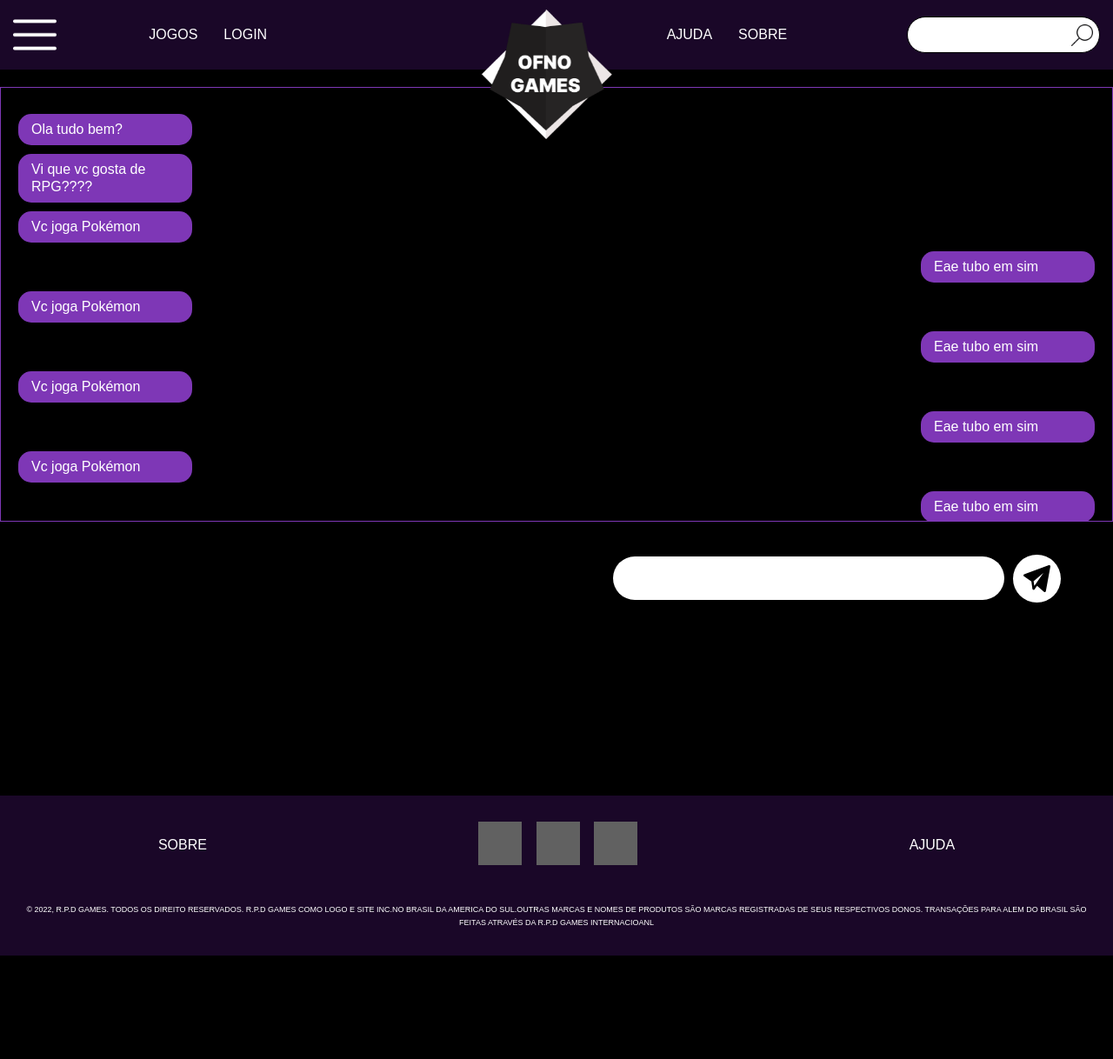
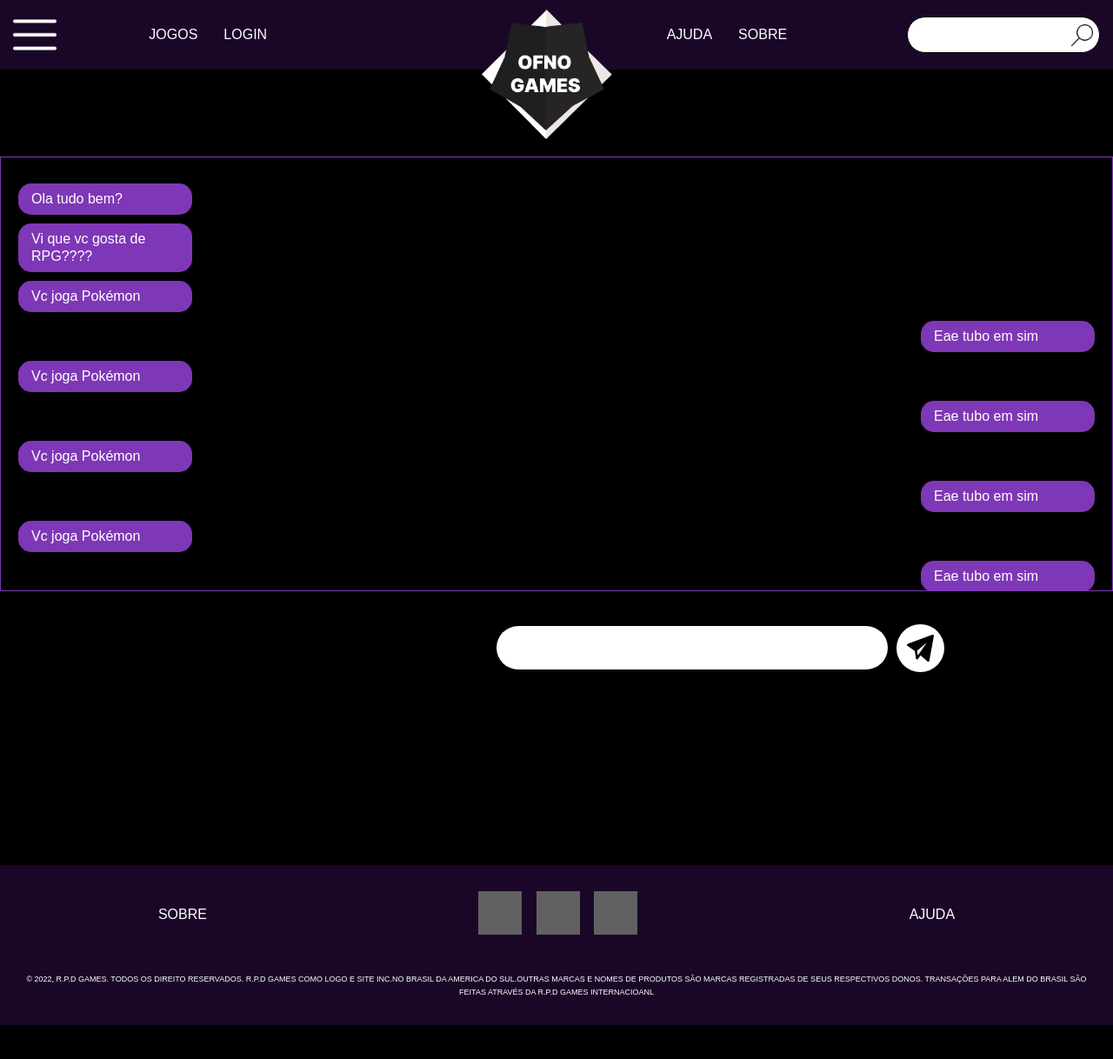
Before and after one commit to RiCharde16/TCC_Etec, a PHP site: template View/chat_pagina.html in a window 1280 px wide. Shown: the top 1218 px of the page at 87% size. Run offline with PHP 8.4, Linux system fonts and the light colour scheme; the template is opened without the code that fills it, so the values that code supplies are empty.

Commit message:
Versão final do site

```diff
--- a/Model/PHP/listagem_jogos.php
+++ b/Model/PHP/listagem_jogos.php
@@ -8,7 +8,7 @@
         <link rel="shortcut icon" href="/TCC_OFNOGAMES/View/img/Logo_OFNOGAMES.png" type="image/x-icon">
         <!-- <link rel="stylesheet" href="../CSS/tabela.css"/> -->
         <link rel="stylesheet" href="/TCC_OFNOGAMES/View/CSS/menu_style.css">
-        <link rel="stylesheet" href="/TCC_OFNOGAMES//View/CSS/style.css" type="text/css">
+        <!-- <link rel="stylesheet" href="/TCC_OFNOGAMES//View/CSS/style.css" type="text/css"> -->
         <script src="/TCC_OFNOGAMES//View/src/components/cardJogo.js" defer></script>
         <script src="/TCC_OFNOGAMES/View/src/components/Header.js" defer></script>
         <script src="/TCC_OFNOGAMES/View/src/components/Menu.js" defer></script>
@@ -27,6 +27,7 @@
                 display: grid;
                 padding: 0px 106px;
                 grid-template-columns: auto auto auto auto;
+
             }
             .jogo{
                 cursor: pointer;
--- a/View/CSS/chat_style.css
+++ b/View/CSS/chat_style.css
@@ -4,8 +4,8 @@
     width: 100%;
     height: 500px;
     overflow-y: scroll;
-    background-color: none;
-    margin: 0px 0px 15px 0px;
+    background-color: #000;
+    margin: 100px 0px 15px 0px;
     border: 1px solid #7E37B6;
 }
 /* Estilização do scrool do chat */
@@ -68,9 +68,11 @@
     margin: 0px 0px 0px auto;
 }
 #areaM{
+    position: relative;
+    right: 105px;
     width: 100%;
     height: 100px;
-    padding: 0px 50px;
+    padding: 0px 79px;
     display: flex;
     align-items: center;
 }
--- a/View/CSS/pagina_jogo.css
+++ b/View/CSS/pagina_jogo.css
@@ -10,9 +10,12 @@ iframe{
     height: 900px;
     /* scroll-margin-left: none; */
 }
+
 body{
     background-color: #000;
     color: #fff;
+    background-image: url(/TCC_OFNOGAMES/View/img/simbolos.svg);
+    background-position: center;
 }
 .scroll-escondido{
     width: 880px;
--- a/View/CSS/style.css
+++ b/View/CSS/style.css
@@ -7,6 +7,8 @@ body{
     background-color: #000;
     color: #fff;
     font-family: sans-serif;
+    background-image: url(/TCC_OFNOGAMES/View/img/simbolos.svg);
+    background-position: center;
 }
 
 .container{
@@ -88,7 +90,9 @@ p span{
     display: flex;
     /* justify-content: space-around; */
     justify-content: space-between;
-    /* width: 100%;  */
+    align-items: center;
+    margin: 0px auto;
+    width: 55vw;
     transform: translateY(-240px);
 }
 
--- a/View/src/components/Menu.js
+++ b/View/src/components/Menu.js
@@ -54,29 +54,41 @@ class Menu extends HTMLElement
         lista.appendChild(li_puzzle);
 
         const link_chat1 = document.createElement('a');
-        link_chat1.textContent = "Chat1"
+        link_chat1.textContent = "Chat1";
+        link_chat1.href = "/TCC_OFNOGAMES/View/chat_pagina.html";
+
         const link_acao = document.createElement('a');
-        link_acao.textContent = "Ação"
+        link_acao.textContent = "Ação";
+        link_acao.href = "/TCC_OFNOGAMES/View/chat_pagina.html"
+
         const link_aventura = document.createElement('a');
-        link_aventura.textContent = "Aventura"
+        link_aventura.textContent = "Aventura";
+        link_aventura.href = "/TCC_OFNOGAMES/View/chat_pagina.html"
+
         const link_esport = document.createElement('a');
-        link_esport.textContent = "Esportes"
+        link_esport.textContent = "Esportes";
+
         const link_rpg = document.createElement('a');
-        link_rpg.textContent = "RPG"
+        link_rpg.textContent = "RPG";
+        link_rpg.href = "/TCC_OFNOGAMES/View/chat_pagina.html"
+
         const link_party = document.createElement('a');
-        link_party.textContent = "Party Games"
+        link_party.textContent = "Party Games";
+        link_party.href = "/TCC_OFNOGAMES/View/chat_pagina.html"
+
         const link_puzzle = document.createElement('a');
-        link_puzzle.textContent = "Puzzle"
+        link_puzzle.textContent = "Puzzle";
+        link_puzzle.href = "/TCC_OFNOGAMES/View/chat_pagina.html"
 
-        li_chat1.appendChild(link_chat1)
-        li_Acao.appendChild(link_acao)
-        li_esport.appendChild(link_esport)
-        li_aventura.appendChild(link_aventura)
-        li_rpg.appendChild(link_rpg)
-        li_party.appendChild(link_party)
-        li_puzzle.appendChild(link_puzzle)
+        li_chat1.appendChild(link_chat1);
+        li_Acao.appendChild(link_acao);
+        li_esport.appendChild(link_esport);
+        li_aventura.appendChild(link_aventura);
+        li_rpg.appendChild(link_rpg);
+        li_party.appendChild(link_party);
+        li_puzzle.appendChild(link_puzzle);
 
-        pages.appendChild(lista)
+        pages.appendChild(lista);
 
         componentRoot.appendChild(btn_close);
         componentRoot.appendChild(circle);
@@ -145,6 +157,7 @@ class Menu extends HTMLElement
             margin: 0px 0px 0px 15px;
         }
         a{
+            text-decoration: none;
             text-transform: uppercase;
             cursor: pointer;
         }
```
Also changed, not shown: View/CSS/sobre_style.css (+7 -0 lines), View/img/SIMBOLOS.svg (added).
